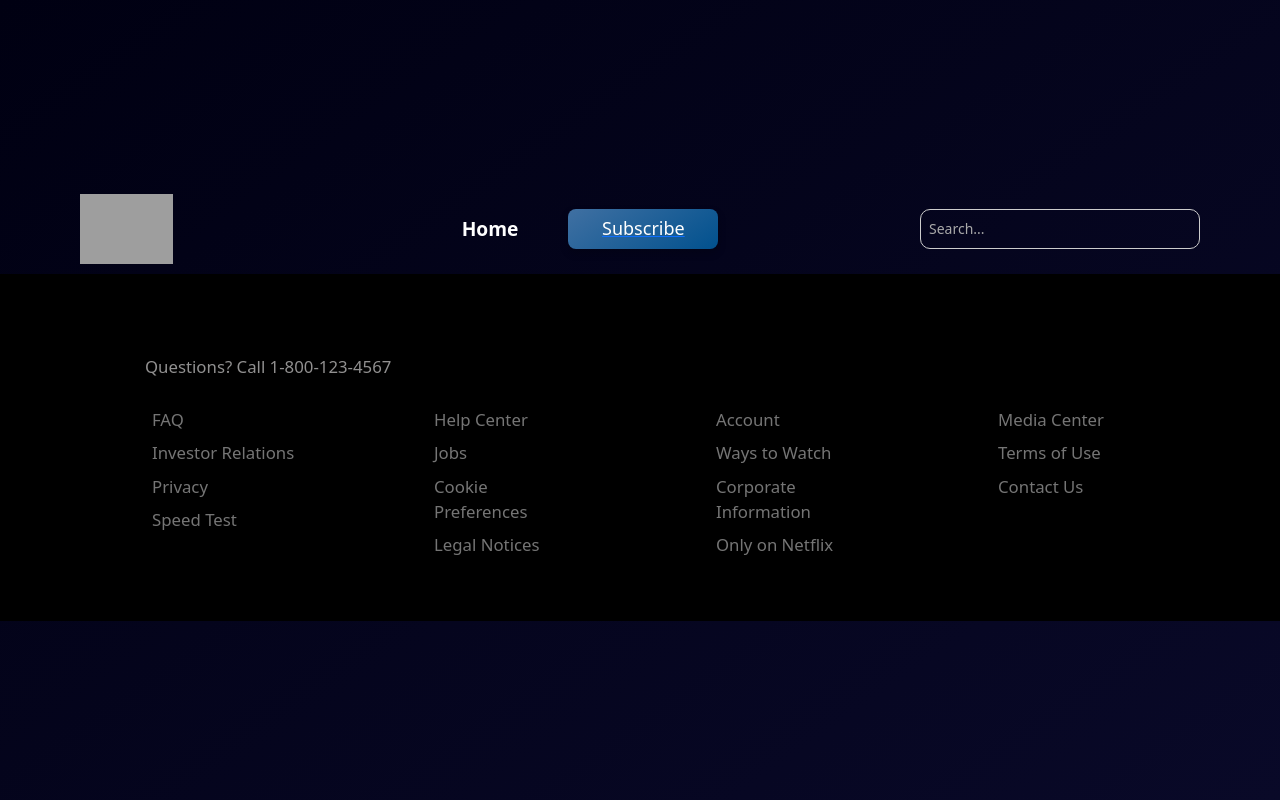
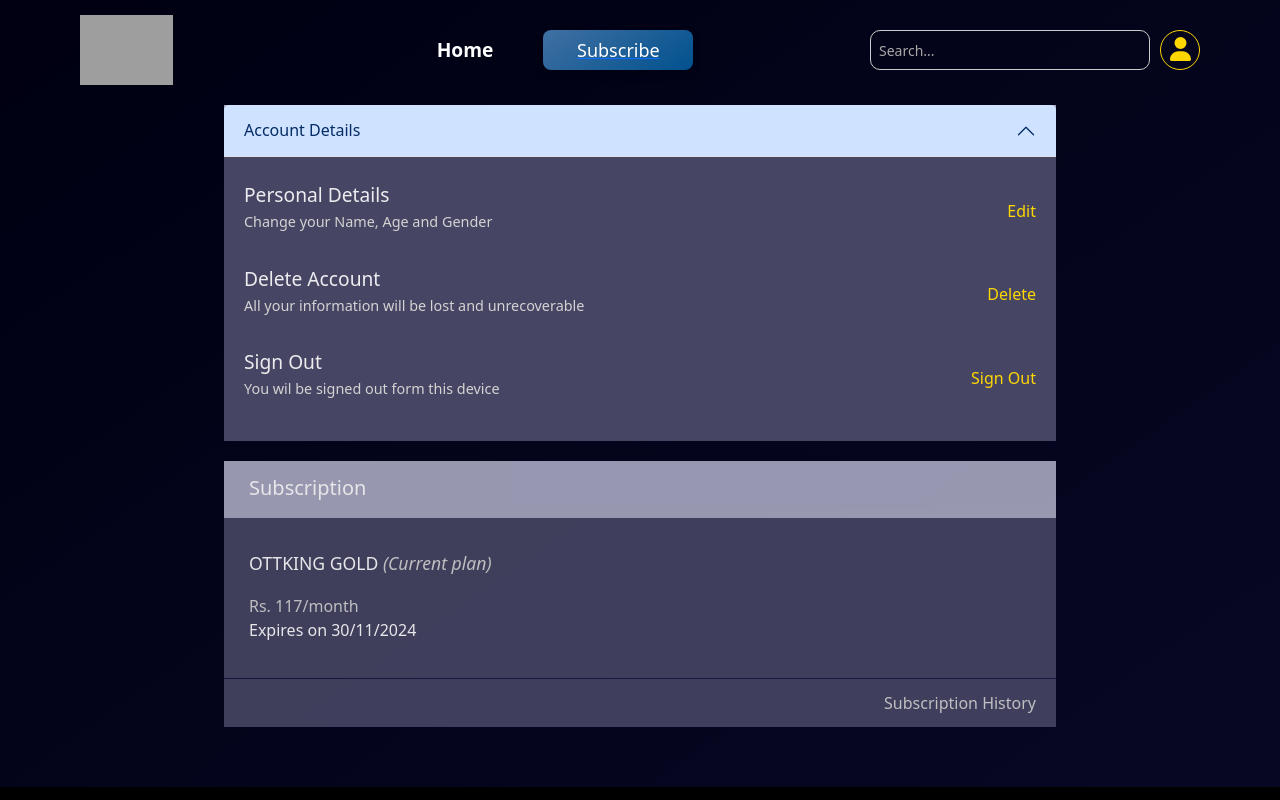
Before and after one commit to TirthaChakrabarti/ott-king-app, a React (Create React App) app: page /user-details in a window 1280 px wide. Shown: the top 800 px of the page. Built offline with nearby package versions, Linux system fonts and the light colour scheme; grey boxes are pictures that could not be loaded.

Commit message:
8th commit - improvements and user details page

```diff
--- a/src/App.jsx
+++ b/src/App.jsx
@@ -8,6 +8,7 @@ import MovieDetailsPage from './movieDetails/MovieDetailsPage';
 import Footer from './Footer';
 import LogInPage from './LogInSignUp/LogInPage';
 import SignUpPage from './LogInSignUp/SignUpPage';
+import UserAccountPage from './userAccount/UserAccountPage';
 
 // Data list:
 
@@ -381,6 +382,9 @@ function App() {
       <Routes>
         <Route exact path="/" element={<Homepage />} />
         <Route path="/pricing" element={<PricingSection />} />
+
+        <Route path='/user-details' element={<UserAccountPage/>}/>
+
         <Route path="/trending-movies/:id" element={<MovieDetailsPage movies={TrendingMoviesList}/>} />
         <Route path="/newly-released-movies/:id" element={<MovieDetailsPage movies={NewlyReleasedMoviesList}/>} />
         <Route path="/trending-tv-shows/:id" element={<MovieDetailsPage movies={TrendingMoviesList}/>} />
--- a/src/Header.css
+++ b/src/Header.css
@@ -71,6 +71,13 @@
     transform: scale(1.01); /* Press effect */
   }
 
+  .search-and-user {
+    display: flex;
+    align-items: end;
+    /* gap: 50px; */
+    /* margin-left: 50px; */
+  }
+
   .search-container {
     position: relative;
   }
@@ -95,6 +102,19 @@
 
   .search-input::placeholder {
     color: darkgray;
+  }
+
+  .user-account {
+    border: 1px solid gold;
+    width: 40px;
+    height: 40px;
+    margin-left: 10px;
+    border-radius: 50%;
+    display: flex;
+    align-items: center;
+    justify-content: center;
+    cursor: pointer;
+    transition: all 0.3s linear;
   }
 
   @media (max-width: 400px) {
--- a/src/Header.jsx
+++ b/src/Header.jsx
@@ -1,5 +1,8 @@
 import React, { useState } from "react";
 import { Link } from "react-router-dom";
+
+import { FontAwesomeIcon } from "@fortawesome/react-fontawesome";
+import { faUser } from "@fortawesome/free-solid-svg-icons";
 
 // import { Button, Nav } from "react-bootstrap";
 // import '@fortawesome/fontawesome-free/css/all.min.css';
@@ -50,8 +53,15 @@ const Header = () => {
                 </Link>
 
             </div>
-            <div className="search-container">
-                <input type="text" className="search-input" placeholder="Search..." />
+            <div className="search-and-user">
+                <div className="search-container">
+                    <input type="text" className="search-input" placeholder="Search..." />
+                </div>
+                <div className="user-account">
+                    <Link to={'/user-details'}>
+                        <FontAwesomeIcon icon={faUser} style={{ color: 'gold', fontSize: '1.5rem' }}/>
+                    </Link>
+                </div>
             </div>
         </section>
     )
--- a/src/homeSections/AllHomeSections.jsx
+++ b/src/homeSections/AllHomeSections.jsx
@@ -1,4 +1,5 @@
 import React from "react";
+import { Link } from "react-router-dom";
 
 import '../styles/home/Homepage.css';
 
@@ -17,7 +18,6 @@ import HomeBannerOne from "./sections/HomeBannerOne";
 import HomeBannerTwo from "./sections/HomeBannerTwo";
 import HomeBannerThree from "./sections/HomeBannerThree";
 import HomeLogoSlider from "./sections/HomeLogoSlider";
-import { Link } from "react-router-dom";
 
 
 
--- a/src/styles/home/priceCard.css
+++ b/src/styles/home/priceCard.css
@@ -114,6 +114,11 @@
         margin: 10px auto; /* Center align with reduced margin */
     }
 
+    .plan-card:hover {
+        transform: scale(1.02);
+        box-shadow: 0 4px 6px rgba(0, 119, 255, 0.9), 0 0 25px rgba(0, 119, 255, 1);
+    }
+
     .plan-card #name {
         font-size: 1.5rem; /* Slightly smaller font size for name */
     }
--- /dev/null
+++ b/src/styles/userAccount/userAccount.css
@@ -0,0 +1,138 @@
+.account-details-parent {
+    width: 65%;
+    height: auto;
+    margin-top: 20px;
+    margin-bottom: 30px;
+}
+
+.custom-accordion {
+    margin-top: 20px;
+  }
+
+  .custom-accordion-item {
+    border: none !important;
+    /* border-radius: 15px; */
+  }
+
+  .custom-accordion-header {
+    color: white;
+    font-weight: 300;
+    background: rgb(168, 168, 193);
+  }
+
+  /* .custom-accordion-header::after {
+    color: lightgray;
+  } */
+
+  .custom-accordion-body {
+    padding-top: 20px;
+    padding-left: 25px;
+    padding-bottom: 20px;
+    background: rgb(70, 70, 100);
+  }
+
+  .account-details-subsections {
+    margin-bottom: 5px;
+  }
+
+  .account-details-subsections div {
+    margin-bottom: 4px;
+  }
+
+  .personal-details, .delete-account, .signout {
+    display: flex;
+    justify-content: space-between;
+  }
+
+  .account-details-subsections h4 {
+    margin-top: 10px;
+    margin-bottom: 5px;
+    color: white;
+    font-size: 1.2rem;
+    font-weight: 400;
+    opacity: 0.9;
+  }
+
+  .account-details-subsections p {
+    color: lightgray;
+    font-size: 0.9rem;
+  }
+
+
+  #edit, #delete, #signout {
+    display: flex;
+    justify-content: center;
+    align-items: center;
+    color: gold;
+  }
+
+.subscription {
+    margin-top: 20px;
+    height: auto;
+    display: flex;
+    flex-direction: column;
+    opacity: 0.9;
+}
+
+.subscription-header {
+    padding-top: 15px;
+    padding-bottom: 10px;
+    padding-left: 25px;
+    color: white;
+    font-weight: 300;
+    background: rgb(168, 168, 193);
+}
+
+.subscription-details {
+    padding-top: 20px;
+    padding-left: 25px;
+    padding-bottom: 20px;
+    background: rgb(70, 70, 100);
+}
+
+#plan-name {
+    font-size: 1.1rem;
+    color: white;
+    margin-top: 12px;
+    margin-bottom: 18px;
+}
+
+#current-plan {
+    color: lightgray;
+    font-style: italic;
+}
+
+#plan-price {
+    color: lightgray;
+    margin-bottom: 0;
+}
+
+#plan-expiry {
+    color: white;
+}
+
+.subscription-history {
+    border-top: 1px solid rgb(25, 25, 67);
+    background: rgb(70, 70, 100);
+    padding-top: 12px;
+    padding-bottom: 12px;
+    padding-left: 20px;
+    padding-right: 20px;
+    color: lightgray;
+    font-weight: 1.5rem;
+    font-weight: 500;
+    text-align: end;
+}
+
+@media (max-width: 400px) {
+
+    .account-details-parent {
+      width: 95%;
+    }
+
+    .custom-accordion-body {
+      padding-top: 5px;
+      padding-left: 5px;
+      padding-bottom: 5px;
+    }
+}
--- /dev/null
+++ b/src/userAccount/UserAccountPage.jsx
@@ -0,0 +1,93 @@
+import React from 'react'
+import { Accordion } from 'react-bootstrap'
+
+import '../styles/userAccount/userAccount.css'
+
+const UserAccountPage = () => {
+  return (
+    <section className='account-details-parent'>
+
+        <Accordion defaultActiveKey={['0']} alwaysOpen className="custom-accordion">
+        <Accordion.Item eventKey="0" className="custom-accordion-item">
+            <Accordion.Header className='custom-accordion-header'>
+                Account Details
+            </Accordion.Header>
+            <Accordion.Body className="custom-accordion-body">
+                <div className="account-details-subsections">
+                    <div className="personal-details">
+                        <div>
+                            <h4 id='personal-details'>Personal Details</h4>
+                            <p id='personal-details-text'>Change your Name, Age and Gender</p>
+                        </div>
+                        <div id='edit'>Edit</div>
+                    </div>
+                    <div className="delete-account">
+                        <div>
+                            <h4 id='delete-account'>Delete Account</h4>
+                            <p id='delete-account-text'>All your information will be lost and unrecoverable</p>
+                        </div>
+                        <div id='delete'>Delete</div>
+                    </div>
+                    <div className="signout">
+                        <div>
+                            <h4 id='sign-out'>Sign Out</h4>
+                            <p id='sign-out-text'>You wil be signed out form this device</p>
+                        </div>
+                        <div id='signout'>Sign Out</div>
+                    </div>
+                </div>
+            </Accordion.Body>
+        </Accordion.Item>
+        </Accordion>
+
+        <div className="subscription">
+            <div className="subscription-header">
+                <h5>Subscription</h5>
+            </div>
+            <div className="subscription-details">
+                <p id='plan-name'>OTTKING GOLD <span id='current-plan'>(Current plan)</span></p>
+                <p id='plan-price'>Rs. 117/month</p>
+                <p id='plan-expiry'>Expires on 30/11/2024</p>
+            </div>
+            <div className="subscription-history">Subscription History</div>
+        </div>
+
+        {/* <div className='account-details-section'>
+
+            <div className='account-details'>
+                <div className="account-details-header">
+                    <h3>Account Details</h3>
+                </div>
+                <div className="account-details-subsections">
+                    <div className="personal-details">
+                        <h4>Personal Details</h4>
+                        <p>Change your Name, Age and Gender</p>
+                    </div>
+                    <div className="delete-account">
+                        <h4>Delete Account</h4>
+                        <p>All your information will be lost and unrecoverable</p>
+                    </div>
+                    <div className="signout">
+                        <h4>Sign Out</h4>
+                        <p>You wil be signed out form this device</p>
+                    </div>
+                </div>
+            </div>
+
+            <div className="subscription">
+                <div className="subscription-header">
+                    <h3>Subscription</h3>
+                </div>
+                <div className="subscription-details">
+                    <p>OTTKing Gold</p>
+                    <p>Rs. 117/month</p>
+                    <p>Expires on 30/11/2024</p>
+                </div>
+                <div className="subscription-history"></div>
+            </div>
+        </div> */}
+    </section>
+  )
+}
+
+export default UserAccountPage
--- a/src/utils/LogoSection/LogoSlider.jsx
+++ b/src/utils/LogoSection/LogoSlider.jsx
@@ -42,8 +42,8 @@ const LogoSlider = () => {
       {
         breakpoint: 480, // For smaller devices
         settings: {
-          slidesToShow: 1,
-          slidesToScroll: 1,
+          slidesToShow: 5,
+          slidesToScroll: 2,
         },
       },
     ],
--- a/src/utils/loginSignUp/SignUp.jsx
+++ b/src/utils/loginSignUp/SignUp.jsx
@@ -1,6 +1,7 @@
 import React from 'react'
 
 import '../../styles/loginSignUp/signup.css'
+import { Link } from 'react-router-dom'
 
 const SignUp = () => {
   return (
@@ -46,7 +47,9 @@ const SignUp = () => {
                         </form>
                     </div>
                     <div className="form-submit-button-container">
-                        <button className="form-submit-button">Continue</button>
+                        <Link to={'/'}>
+                            <button className="form-submit-button">Continue</button>
+                        </Link>
                     </div>
                 </div>
             </div>
--- a/src/utils/priceSection/priceSection.jsx
+++ b/src/utils/priceSection/priceSection.jsx
@@ -3,6 +3,8 @@ import React, { useState } from "react";
 import PriceCard from "./priceCard";
 import LogoSection from "../LogoSection/LogoSection";
 // import FullLogoList from "../LogoSection/FullLogoList";
+
+import '../../styles/homeSections/logoSection.css';
 
 const PriceSection = ({ plans= [], logoList = [] }) => {
 
```
Also changed, not shown: src/styles/homeSections/logoSection.css (+79 -2 lines).
